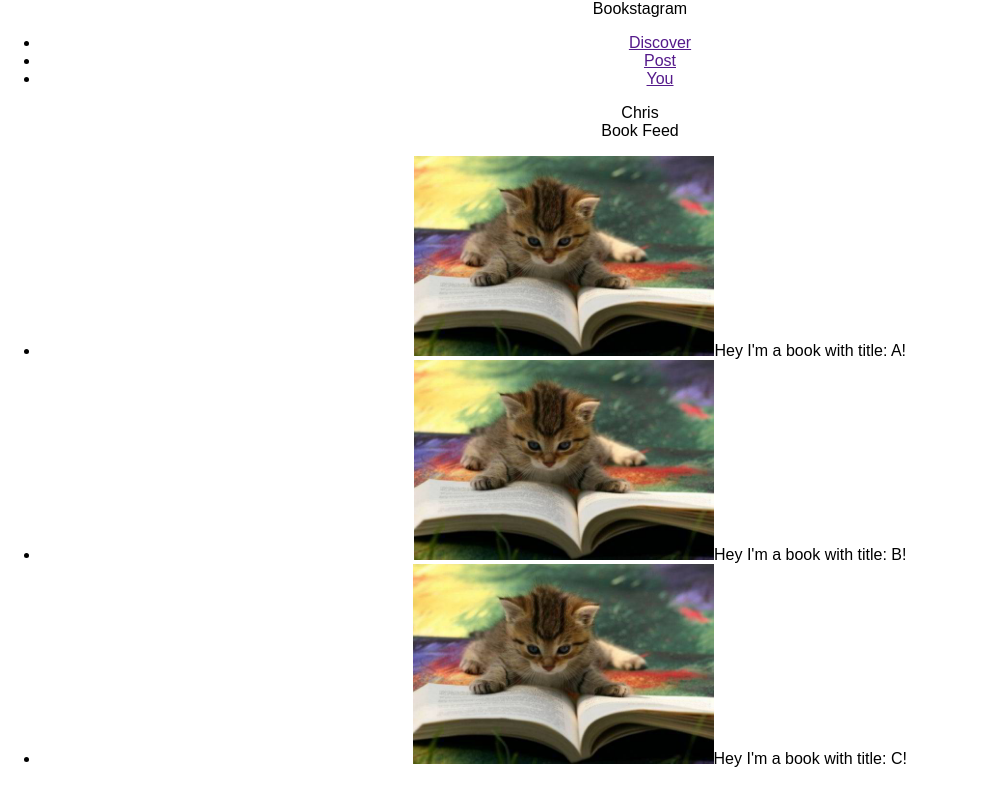
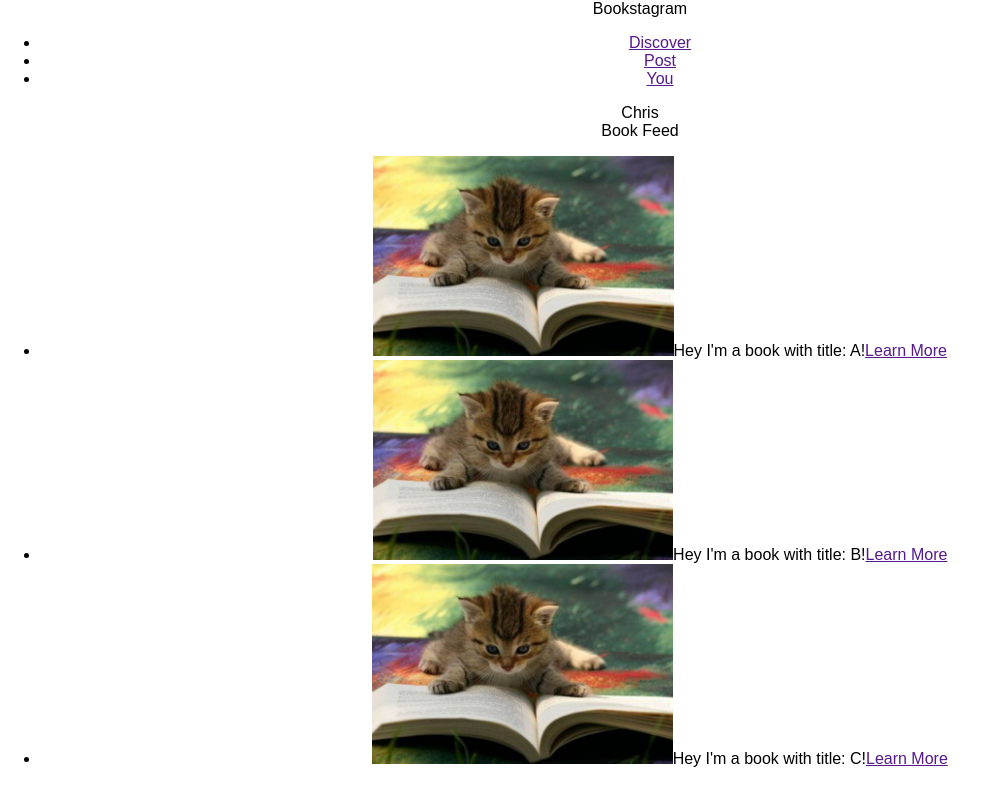
Before and after one commit to chriskwan/bookstagram, a React (Create React App) app: page / in a window 1280 px wide. Shown: the whole page, without its empty margins (0-987 px from the left). Built offline with nearby package versions, Linux system fonts and the light colour scheme.

Commit message:
Get changing to details view working

```diff
--- a/src/App.js
+++ b/src/App.js
@@ -33,8 +33,7 @@ class App extends Component {
     });
   }
 
-  handleChangeToDetails(e) {
-    e.preventDefault();
+  handleChangeToDetails() {
     this.setState({
       currentAppState: this.appStates.details
     });
@@ -52,7 +51,7 @@ class App extends Component {
 
     switch (this.state.currentAppState) {
       case this.appStates.feed:
-        currentView = <BookFeed books={this.state.books}/>;
+        currentView = <BookFeed books={this.state.books} onBookTileClicked={this.handleChangeToDetails} />;
         break;
       case this.appStates.details:
         currentView = <BookDetails />;
--- a/src/BookDetails.js
+++ b/src/BookDetails.js
@@ -5,6 +5,7 @@ class BookDetails extends Component {
         return (
             <div>
                 Book Details!
+                This must be a good book!
             </div>
         );
     }
--- a/src/BookFeed.js
+++ b/src/BookFeed.js
@@ -2,11 +2,22 @@ import React, { Component } from 'react';
 import BookTile from './BookTile'
 
 class BookFeed extends Component {
+    constructor() {
+        super();
+
+        this.onBookClickHandler = this.onBookClickHandler.bind(this);
+    }
+
+    onBookClickHandler(e, message) {
+        e.preventDefault();
+        this.props.onBookTileClicked();
+    }
+
     render() {
         const books = this.props.books.map(book => {
             return (
                 <li key={book.title}>
-                    <BookTile title={book.title}/>
+                    <BookTile title={book.title} onBookClick={this.onBookClickHandler}/>
                 </li>
             );
         });
--- a/src/BookTile.js
+++ b/src/BookTile.js
@@ -2,11 +2,19 @@ import React, { Component } from 'react';
 import placeholderImage from './cat_reading.jpg';
 
 class BookTile extends Component {
+    handleLearnMoreClick(e) {
+        e.preventDefault();
+    }
+
     render() {
         return (
             <div className="BookTile">
                 <img src={placeholderImage} className="BookTileImage" alt="Book"/>
                 Hey I'm a book with title: { this.props.title }!
+                <a href="" onClick={(e) => {
+                    e.preventDefault();
+                    this.props.onBookClick(e, this.props.title);
+                }}>Learn More</a>
             </div>
         );
     }
```
